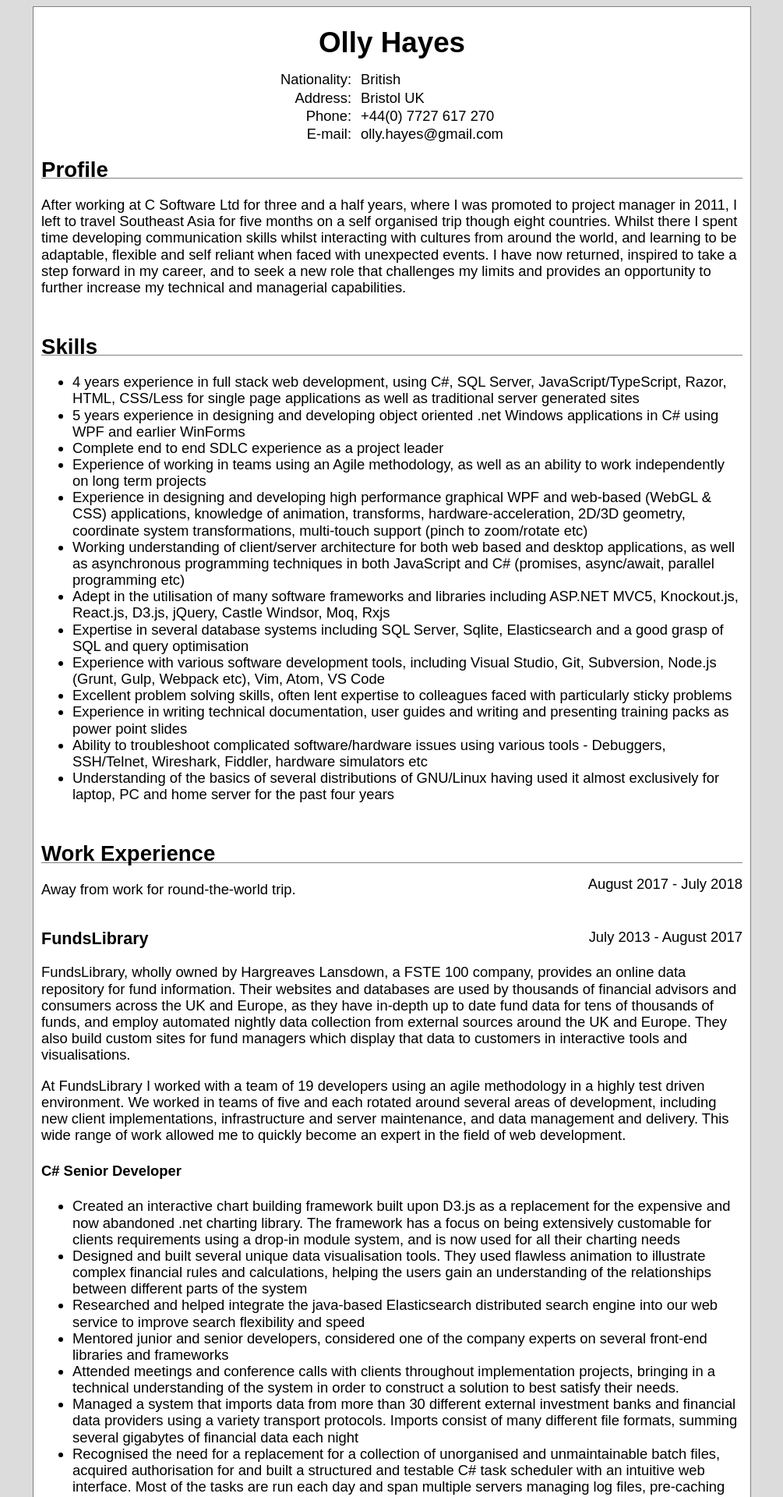
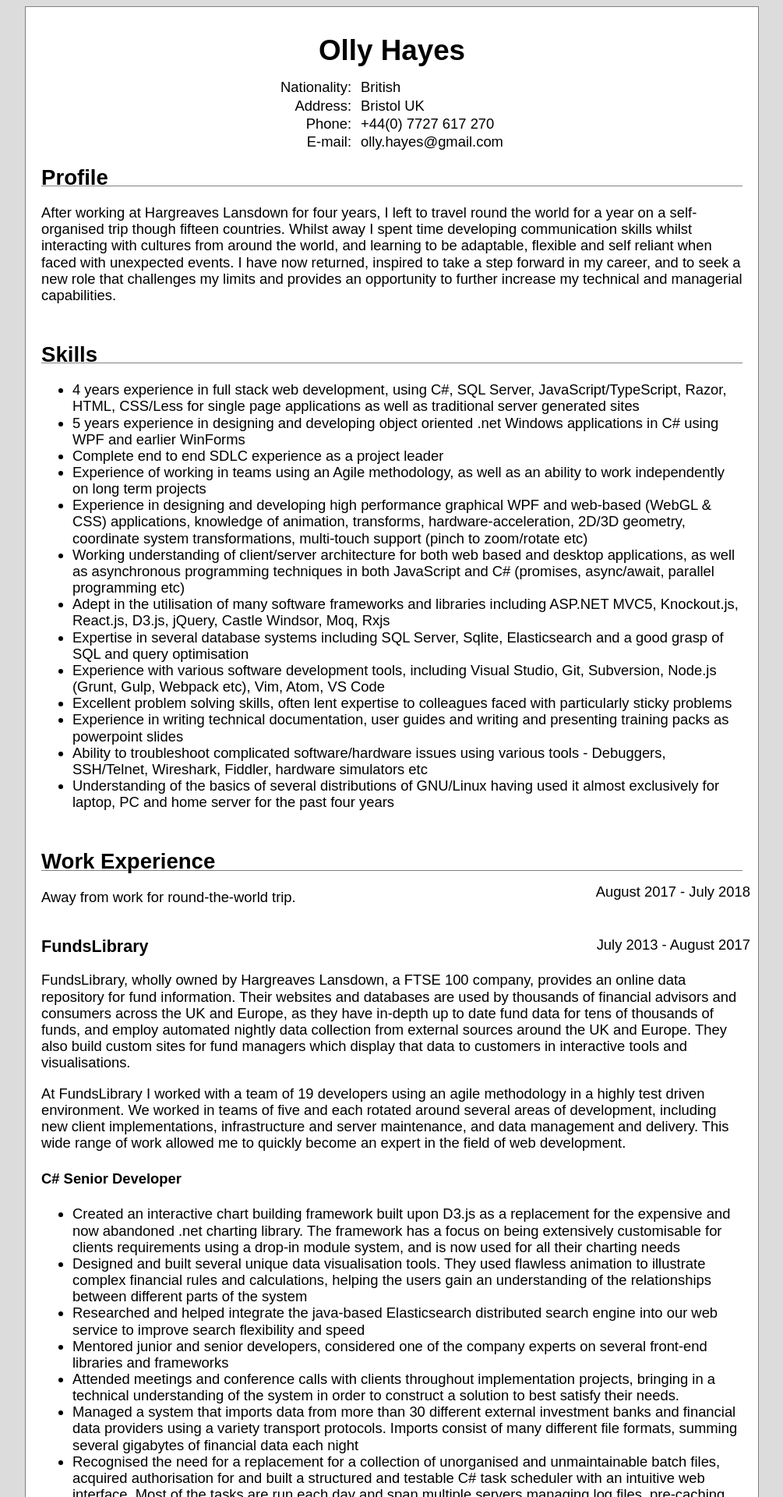
Before and after one commit to ollyhayes/cv, a Jekyll site: the page built from index.md, in a window 1280 px wide. Shown: the top 1920 px of the page at 78% size, without its empty margins (137-1142 px from the left). Built offline with Jekyll 4.4.1, drawn with Linux system fonts in a browser that asks for light colours; some of the changed text lies outside the part shown.

Commit message:
Spell check

```diff
--- a/index.md
+++ b/index.md
@@ -15,7 +15,7 @@ title: CV
 
 ## Profile
 
-After working at C Software Ltd for three and a half years, where I was promoted to project manager in 2011, I left to travel Southeast Asia for five months on a self organised trip though eight countries. Whilst there I spent time developing communication skills whilst interacting with cultures from around the world, and learning to be adaptable, flexible and self reliant when faced with unexpected events. I have now returned, inspired to take a step forward in my career, and to seek a new role that challenges my limits and provides an opportunity to further increase my technical and managerial capabilities.
+After working at Hargreaves Lansdown for four years, I left to travel round the world for a year on a self-organised trip though fifteen countries. Whilst away I spent time developing communication skills whilst interacting with cultures from around the world, and learning to be adaptable, flexible and self reliant when faced with unexpected events. I have now returned, inspired to take a step forward in my career, and to seek a new role that challenges my limits and provides an opportunity to further increase my technical and managerial capabilities.
 
 ## Skills
 
@@ -29,7 +29,7 @@ After working at C Software Ltd for three and a half years, where I was promoted
 * Expertise in several database systems including SQL Server, Sqlite, Elasticsearch and a good grasp of SQL and query optimisation
 * Experience with various software development tools, including Visual Studio, Git, Subversion, Node.js (Grunt, Gulp, Webpack etc), Vim, Atom, VS Code
 * Excellent problem solving skills, often lent expertise to colleagues faced with particularly sticky problems
-* Experience in writing technical documentation, user guides and writing and presenting training packs as power point slides
+* Experience in writing technical documentation, user guides and writing and presenting training packs as powerpoint slides
 * Ability to troubleshoot complicated software/hardware issues using various tools - Debuggers, SSH/Telnet, Wireshark, Fiddler, hardware simulators etc
 * Understanding of the basics of several distributions of GNU/Linux having used it almost exclusively for laptop, PC and home server for the past four years
 
@@ -45,23 +45,23 @@ August 2017 - July 2018
 July 2013 - August 2017
 {:.date-period}
 
-FundsLibrary, wholly owned by Hargreaves Lansdown, a FSTE 100 company, provides an online data repository for fund information. Their websites and databases are used by thousands of financial advisors and consumers across the UK and Europe, as they have in-depth up to date fund data for tens of thousands of funds, and employ automated nightly data collection from external sources around the UK and Europe. They also build custom sites for fund managers which display that data to customers in interactive tools and visualisations.
+FundsLibrary, wholly owned by Hargreaves Lansdown, a FTSE 100 company, provides an online data repository for fund information. Their websites and databases are used by thousands of financial advisors and consumers across the UK and Europe, as they have in-depth up to date fund data for tens of thousands of funds, and employ automated nightly data collection from external sources around the UK and Europe. They also build custom sites for fund managers which display that data to customers in interactive tools and visualisations.
 
 At FundsLibrary I worked with a team of 19 developers using an agile methodology in a highly test driven environment. We worked in teams of five and each rotated around several areas of development, including new client implementations, infrastructure and server maintenance, and data management and delivery. This wide range of work allowed me to quickly become an expert in the field of web development.
 
 #### C# Senior Developer
 
-* Created an interactive chart building framework built upon D3.js as a replacement for the expensive and now abandoned .net charting library. The framework has a focus on being extensively customable for clients requirements using a drop-in module system, and is now used for all their charting needs
+* Created an interactive chart building framework built upon D3.js as a replacement for the expensive and now abandoned .net charting library. The framework has a focus on being extensively customisable for clients requirements using a drop-in module system, and is now used for all their charting needs
 * Designed and built several unique data visualisation tools. They used flawless animation to illustrate complex financial rules and calculations, helping the users gain an understanding of the relationships between different parts of the system
 * Researched and helped integrate the java-based Elasticsearch distributed search engine into our web service to improve search flexibility and speed
 * Mentored junior and senior developers, considered one of the company experts on several front-end libraries and frameworks
 * Attended meetings and conference calls with clients throughout implementation projects, bringing in a technical understanding of the system in order to construct a solution to best satisfy their needs.
 * Managed a system that imports data from more than 30 different external investment banks and financial data providers using a variety transport protocols. Imports consist of many different file formats, summing several gigabytes of financial data each night
 * Recognised the need for a replacement for a collection of unorganised and unmaintainable batch files, acquired authorisation for and built a structured and testable C# task scheduler with an intuitive web interface. Most of the tasks are run each day and span multiple servers managing log files, pre-caching data, and operating clean up operations on the database
-* Integrated the compilation and testing of a new langue – TypeScript – into our continuous integration server. This presented several difficulties as the language was still in it's infancy and tooling was immature. Much research was necessary
+* Integrated the compilation and testing of a new language – TypeScript – into our continuous integration server. This presented several difficulties as the language was still in its infancy and tooling was immature. Much research was necessary
 * Created a framework for integration testing of database logic, utilising a temporary SQLite in-memory database as a replacement for SQL Server normally used in production. This meant the tests were not only much easier to write and maintain, but tested for a much wider range of bugs, unlike the mock-based testing that was used previously
 
-Away from work for solo trip to asia.
+Away from work for trip to asia.
 
 December 2012 - June 2013
 {:.date-period}
@@ -120,11 +120,11 @@ Worked through Pertemps as a contractor for Lloyds Banking Group.
 
 ## Personal Projects
 
-* Build a spending tracker offline enabled web app that uploaded data to a google spreadsheet using their API
+* Built a spending tracker in React, an offline enabled web app that uploads data to a google spreadsheet using their API. Built during year away for managing spending
 * Put together a Debian based home server with a 6TB RAID 5 array with off-site backups, samba file share, DNS server, SSH-based git server, and node.js based website
 * Created a Knockout.js web-based file explorer for downloading and uploading files to the server over the web. It uses TLS and a custom cookie based login system for security
-* Building a RaspberryPi powered web-based thermostat to control home heating (in progress)
-* Building a RaspberryPi powered pan-tilt camera that uses a WebGL virtual display to remove the inaccuracy in moving the camera over a high latency connection i.e. the web (in progress)
+* Building a Raspberry Pi powered web-based thermostat to control home heating (in progress)
+* Building a Raspberry Pi powered pan-tilt camera that uses a WebGL virtual display to remove the inaccuracy in moving the camera over a high latency connection like the internet (in progress)
 * Made a WPF based world map viewer using Natural Earth data, that illustrates the differences between various mapping projections
 
 ## Education
--- a/media/style.css
+++ b/media/style.css
@@ -10,7 +10,7 @@
 		max-width: 900px;
 		margin: auto;
 		background: white;
-		padding: 10px;
+		padding: 20px;
 		border: 1px solid grey;
 	}
 }
```
Also changed, not shown: other parts of index.md (+3 -3 lines).
